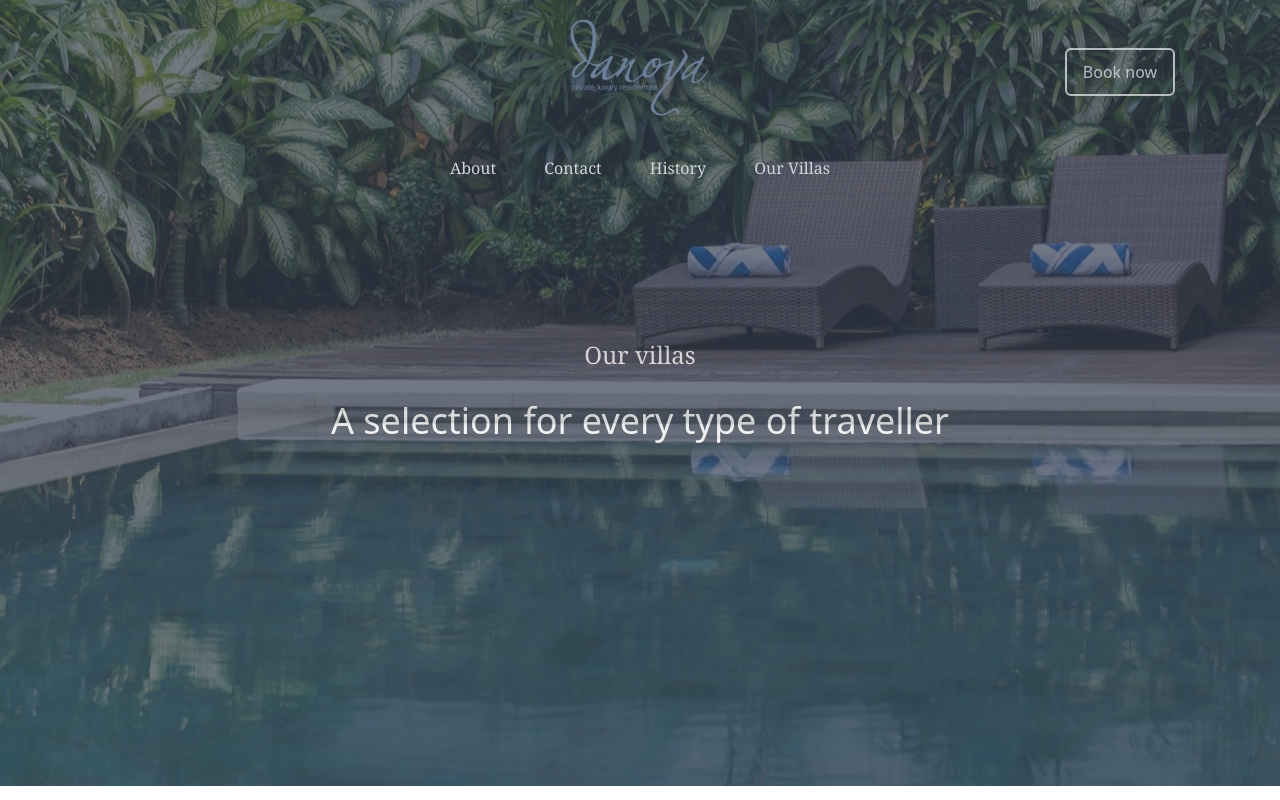
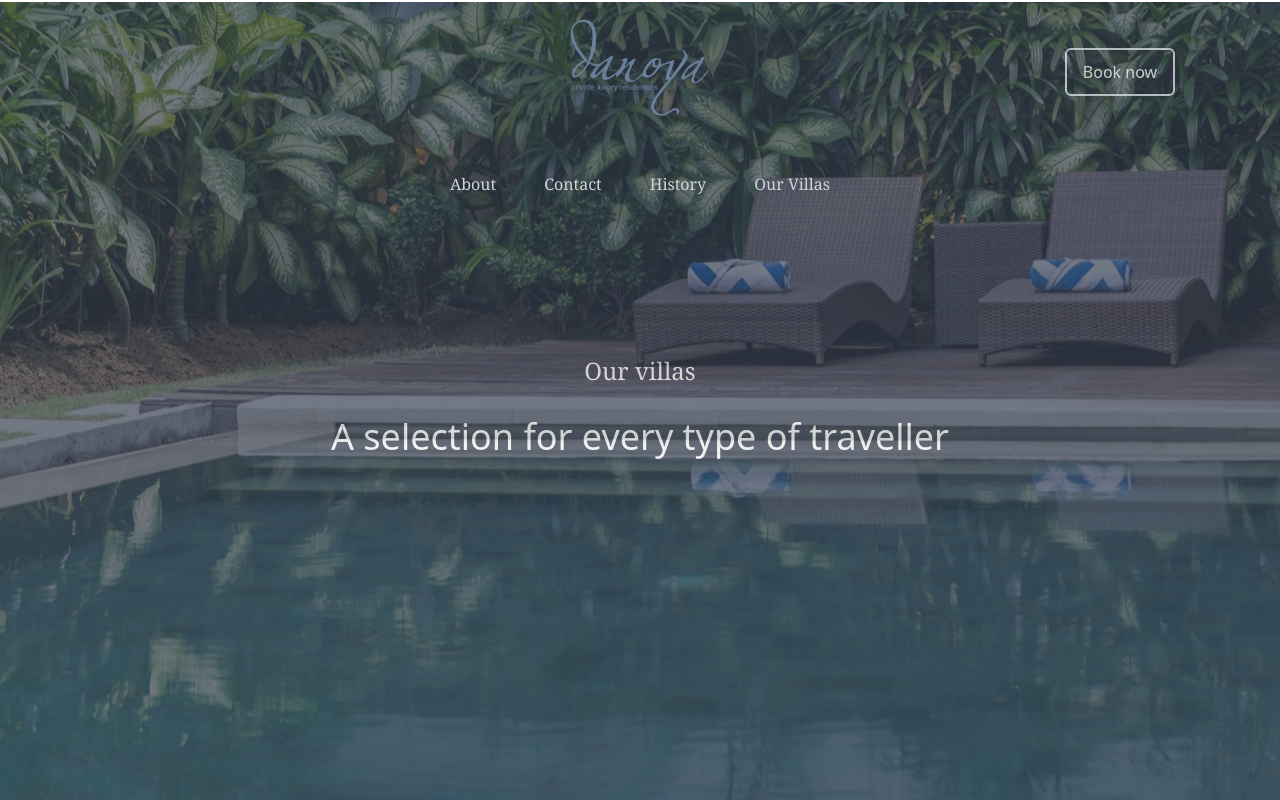
Before and after one commit to DanoyaResidences/danoya, a Nuxt app: page /villas in a window 1280 px wide. Shown: the top 800 px of the page. Built offline with nearby package versions, Linux system fonts and the light colour scheme; some icons are missing; what tw-elements would draw is missing.

Commit message:
Lowered bottom nav bar, made logo larger and updated booking button

```diff
--- a/components/NavBarBottom.vue
+++ b/components/NavBarBottom.vue
@@ -2,8 +2,8 @@
   <div
     :class="
       navbarVisible
-        ? 'sticky top-0 z-10 mt-36 bg-gray-100 transition-all hidden md:block duration-500'
-        : 'sticky top-0 z-10 mt-36 bg-transparent transition-all hidden md:block duration-500'
+        ? 'sticky top-0 z-10 mt-40 bg-gray-100 transition-all hidden md:block duration-500'
+        : 'sticky top-0 z-10 mt-40 bg-transparent transition-all hidden md:block duration-500'
     "
   >
     <div class="flex flex-row">
--- a/components/NavBarTop.vue
+++ b/components/NavBarTop.vue
@@ -29,7 +29,7 @@
       <div class="flex-auto w-1/2 flex align-middle justify-center">
         <a class="h-max flex justify-center align-middle" href="/">
           <img
-            class="mx-auto my-auto max-w-36 md:max-h-28 sm:max-h-14 max-h-8 md:mt-4"
+            class="mx-auto my-auto max-w-36 md:max-h-36 sm:max-h-14 max-h-8 md:mt-4"
             src="/images/Danoya-logo-sm.png"
             alt="Danoya Logo"
           />
@@ -40,7 +40,7 @@
       <div class="flex-auto w-1/4 flex justify-center">
         <!-- Only one of 2 elements below will be visible at any given time -->
         <button
-          class="hidden md:block border-2 opacity-75 transition-all border-gray-200 py-2 px-4 my-auto text-gray-200 rounded-md h-12 hover:bg-blue-400 hover:text-white"
+          class="hidden md:block border-2 opacity-75 hover:opacity-90 transition-all duration-200 border-gray-200 py-2 px-4 my-auto text-white rounded-md h-12 hover:bg-blue-400"
         >
           Book now
         </button>
```
